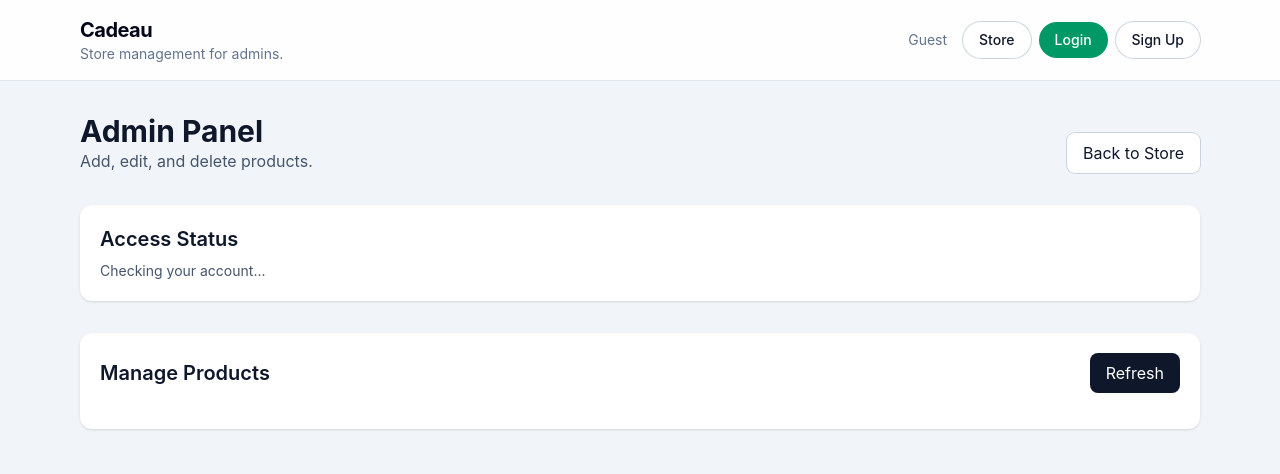
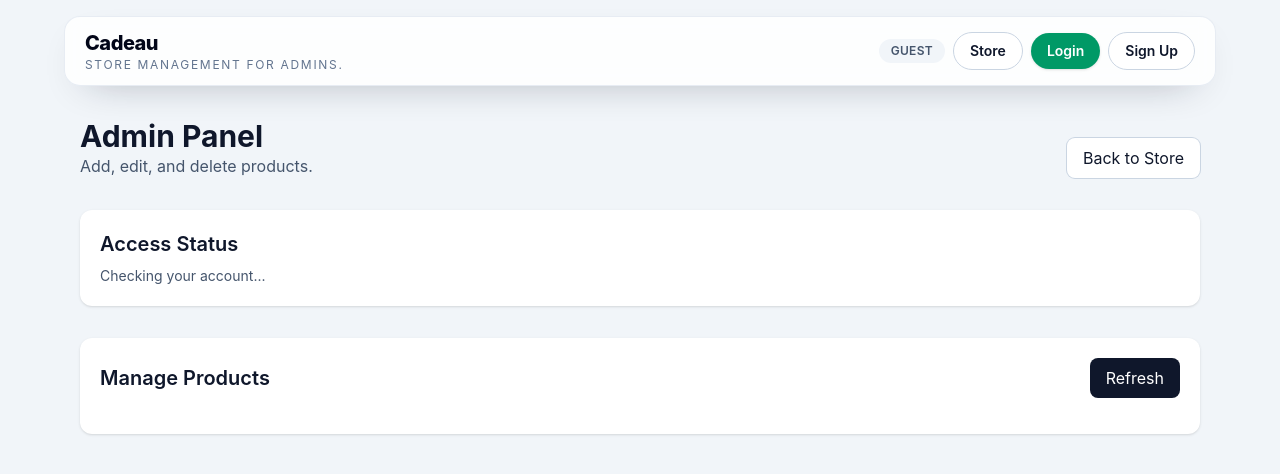
Before and after one commit to mhmadallan/cadeau, a website: page docs/admin.html in a window 1280 px wide. Drawn offline with nearby package versions, Linux system fonts and the light colour scheme; files that its build step writes are made by us from their sources.

Commit message:
Polish navbar visual design across pages

```diff
--- a/docs/admin.html
+++ b/docs/admin.html
@@ -7,19 +7,21 @@
   <link rel="stylesheet" href="./styles.css" />
 </head>
 <body class="min-h-screen bg-slate-100 text-slate-900">
-  <nav class="border-b border-slate-200 bg-white/90 backdrop-blur-sm">
-    <div class="mx-auto flex max-w-6xl flex-col gap-4 px-4 py-4 md:flex-row md:items-center md:justify-between">
-      <div>
-        <a href="./index.html" class="text-xl font-bold tracking-tight text-slate-950">Cadeau</a>
-        <p class="text-sm text-slate-500">Store management for admins.</p>
-      </div>
-      <div class="flex flex-wrap items-center gap-2 md:justify-end">
-        <span id="navUser" class="mr-2 text-sm text-slate-500">Guest</span>
-        <a href="./index.html" class="rounded-full bg-white px-4 py-2 text-sm font-medium text-slate-900 ring-1 ring-slate-300 hover:bg-slate-50">Store</a>
-        <a id="adminLink" href="./admin.html" aria-current="page" class="rounded-full bg-slate-900 px-4 py-2 text-sm font-medium text-white" hidden>Admin</a>
-        <a id="signinLink" href="./signin.html" class="rounded-full bg-emerald-600 px-4 py-2 text-sm font-medium text-white hover:bg-emerald-500">Login</a>
-        <a id="signupLink" href="./signup.html" class="rounded-full bg-white px-4 py-2 text-sm font-medium text-slate-900 ring-1 ring-slate-300 hover:bg-slate-50">Sign Up</a>
-        <button id="logoutBtn" class="rounded-full bg-slate-200 px-4 py-2 text-sm font-medium text-slate-800 hover:bg-slate-300" type="button" hidden>Logout</button>
+  <nav class="sticky top-0 z-20 px-3 pt-3 md:px-4 md:pt-4">
+    <div class="mx-auto max-w-6xl rounded-2xl border border-slate-200/80 bg-white/85 shadow-[0_14px_40px_-24px_rgba(15,23,42,0.45)] backdrop-blur">
+      <div class="flex flex-col gap-3 px-4 py-3 md:flex-row md:items-center md:justify-between md:px-5">
+        <div>
+          <a href="./index.html" class="text-xl font-extrabold tracking-tight text-slate-950">Cadeau</a>
+          <p class="text-xs uppercase tracking-[0.14em] text-slate-500">Store management for admins.</p>
+        </div>
+        <div class="flex flex-wrap items-center gap-2 md:justify-end">
+          <span id="navUser" class="rounded-full bg-slate-100 px-3 py-1 text-xs font-semibold uppercase tracking-wide text-slate-600">Guest</span>
+          <a href="./index.html" class="rounded-full border border-slate-300 bg-white px-4 py-2 text-sm font-semibold text-slate-900 transition hover:-translate-y-0.5 hover:bg-slate-50">Store</a>
+          <a id="adminLink" href="./admin.html" aria-current="page" class="rounded-full bg-slate-900 px-4 py-2 text-sm font-semibold text-white shadow-sm transition hover:-translate-y-0.5 hover:bg-slate-800" hidden>Admin</a>
+          <a id="signinLink" href="./signin.html" class="rounded-full bg-emerald-600 px-4 py-2 text-sm font-semibold text-white shadow-sm transition hover:-translate-y-0.5 hover:bg-emerald-500">Login</a>
+          <a id="signupLink" href="./signup.html" class="rounded-full border border-slate-300 bg-white px-4 py-2 text-sm font-semibold text-slate-900 transition hover:-translate-y-0.5 hover:bg-slate-50">Sign Up</a>
+          <button id="logoutBtn" class="rounded-full bg-slate-200 px-4 py-2 text-sm font-semibold text-slate-800 transition hover:-translate-y-0.5 hover:bg-slate-300" type="button" hidden>Logout</button>
+        </div>
       </div>
     </div>
   </nav>
--- a/docs/edit-product.html
+++ b/docs/edit-product.html
@@ -7,19 +7,21 @@
   <link rel="stylesheet" href="./styles.css" />
 </head>
 <body class="min-h-screen bg-slate-100 text-slate-900">
-  <nav class="border-b border-slate-200 bg-white/90 backdrop-blur-sm">
-    <div class="mx-auto flex max-w-6xl flex-col gap-4 px-4 py-4 md:flex-row md:items-center md:justify-between">
-      <div>
-        <a href="./index.html" class="text-xl font-bold tracking-tight text-slate-950">Cadeau</a>
-        <p class="text-sm text-slate-500">Product editing for administrators.</p>
-      </div>
-      <div class="flex flex-wrap items-center gap-2 md:justify-end">
-        <span id="navUser" class="mr-2 text-sm text-slate-500">Guest</span>
-        <a href="./index.html" class="rounded-full bg-white px-4 py-2 text-sm font-medium text-slate-900 ring-1 ring-slate-300 hover:bg-slate-50">Store</a>
-        <a id="adminLink" href="./admin.html" aria-current="page" class="rounded-full bg-slate-900 px-4 py-2 text-sm font-medium text-white" hidden>Admin</a>
-        <a id="signinLink" href="./signin.html" class="rounded-full bg-emerald-600 px-4 py-2 text-sm font-medium text-white hover:bg-emerald-500">Login</a>
-        <a id="signupLink" href="./signup.html" class="rounded-full bg-white px-4 py-2 text-sm font-medium text-slate-900 ring-1 ring-slate-300 hover:bg-slate-50">Sign Up</a>
-        <button id="logoutBtn" type="button" class="rounded-full bg-slate-200 px-4 py-2 text-sm font-medium text-slate-800 hover:bg-slate-300" hidden>Logout</button>
+  <nav class="sticky top-0 z-20 px-3 pt-3 md:px-4 md:pt-4">
+    <div class="mx-auto max-w-6xl rounded-2xl border border-slate-200/80 bg-white/85 shadow-[0_14px_40px_-24px_rgba(15,23,42,0.45)] backdrop-blur">
+      <div class="flex flex-col gap-3 px-4 py-3 md:flex-row md:items-center md:justify-between md:px-5">
+        <div>
+          <a href="./index.html" class="text-xl font-extrabold tracking-tight text-slate-950">Cadeau</a>
+          <p class="text-xs uppercase tracking-[0.14em] text-slate-500">Product editing for administrators.</p>
+        </div>
+        <div class="flex flex-wrap items-center gap-2 md:justify-end">
+          <span id="navUser" class="rounded-full bg-slate-100 px-3 py-1 text-xs font-semibold uppercase tracking-wide text-slate-600">Guest</span>
+          <a href="./index.html" class="rounded-full border border-slate-300 bg-white px-4 py-2 text-sm font-semibold text-slate-900 transition hover:-translate-y-0.5 hover:bg-slate-50">Store</a>
+          <a id="adminLink" href="./admin.html" aria-current="page" class="rounded-full bg-slate-900 px-4 py-2 text-sm font-semibold text-white shadow-sm transition hover:-translate-y-0.5 hover:bg-slate-800" hidden>Admin</a>
+          <a id="signinLink" href="./signin.html" class="rounded-full bg-emerald-600 px-4 py-2 text-sm font-semibold text-white shadow-sm transition hover:-translate-y-0.5 hover:bg-emerald-500">Login</a>
+          <a id="signupLink" href="./signup.html" class="rounded-full border border-slate-300 bg-white px-4 py-2 text-sm font-semibold text-slate-900 transition hover:-translate-y-0.5 hover:bg-slate-50">Sign Up</a>
+          <button id="logoutBtn" type="button" class="rounded-full bg-slate-200 px-4 py-2 text-sm font-semibold text-slate-800 transition hover:-translate-y-0.5 hover:bg-slate-300" hidden>Logout</button>
+        </div>
       </div>
     </div>
   </nav>
--- a/docs/index.html
+++ b/docs/index.html
@@ -7,19 +7,21 @@
   <link rel="stylesheet" href="./styles.css" />
 </head>
 <body class="min-h-screen bg-slate-100 text-slate-900">
-  <nav class="border-b border-slate-200 bg-white/90 backdrop-blur-sm">
-    <div class="mx-auto flex max-w-6xl flex-col gap-4 px-4 py-4 md:flex-row md:items-center md:justify-between">
-      <div>
-        <a href="./index.html" class="text-xl font-bold tracking-tight text-slate-950">Cadeau</a>
-        <p class="text-sm text-slate-500">Thoughtful gifts, ready to browse.</p>
-      </div>
-      <div class="flex flex-wrap items-center gap-2 md:justify-end">
-        <span id="navUser" class="mr-2 text-sm text-slate-500">Guest</span>
-        <a href="./index.html" aria-current="page" class="rounded-full bg-slate-900 px-4 py-2 text-sm font-medium text-white">Store</a>
-        <a id="adminLink" href="./admin.html" class="rounded-full bg-white px-4 py-2 text-sm font-medium text-slate-900 ring-1 ring-slate-300 hover:bg-slate-50" hidden>Admin</a>
-        <a id="signinLink" href="./signin.html" class="rounded-full bg-emerald-600 px-4 py-2 text-sm font-medium text-white hover:bg-emerald-500">Login</a>
-        <a id="signupLink" href="./signup.html" class="rounded-full bg-white px-4 py-2 text-sm font-medium text-slate-900 ring-1 ring-slate-300 hover:bg-slate-50">Sign Up</a>
-        <button id="logoutBtn" type="button" class="rounded-full bg-slate-200 px-4 py-2 text-sm font-medium text-slate-800 hover:bg-slate-300" hidden>Logout</button>
+  <nav class="sticky top-0 z-20 px-3 pt-3 md:px-4 md:pt-4">
+    <div class="mx-auto max-w-6xl rounded-2xl border border-slate-200/80 bg-white/85 shadow-[0_14px_40px_-24px_rgba(15,23,42,0.45)] backdrop-blur">
+      <div class="flex flex-col gap-3 px-4 py-3 md:flex-row md:items-center md:justify-between md:px-5">
+        <div>
+          <a href="./index.html" class="text-xl font-extrabold tracking-tight text-slate-950">Cadeau</a>
+          <p class="text-xs uppercase tracking-[0.14em] text-slate-500">Thoughtful gifts, ready to browse.</p>
+        </div>
+        <div class="flex flex-wrap items-center gap-2 md:justify-end">
+          <span id="navUser" class="rounded-full bg-slate-100 px-3 py-1 text-xs font-semibold uppercase tracking-wide text-slate-600">Guest</span>
+          <a href="./index.html" aria-current="page" class="rounded-full bg-slate-900 px-4 py-2 text-sm font-semibold text-white shadow-sm transition hover:-translate-y-0.5 hover:bg-slate-800">Store</a>
+          <a id="adminLink" href="./admin.html" class="rounded-full border border-slate-300 bg-white px-4 py-2 text-sm font-semibold text-slate-900 transition hover:-translate-y-0.5 hover:bg-slate-50" hidden>Admin</a>
+          <a id="signinLink" href="./signin.html" class="rounded-full bg-emerald-600 px-4 py-2 text-sm font-semibold text-white shadow-sm transition hover:-translate-y-0.5 hover:bg-emerald-500">Login</a>
+          <a id="signupLink" href="./signup.html" class="rounded-full border border-slate-300 bg-white px-4 py-2 text-sm font-semibold text-slate-900 transition hover:-translate-y-0.5 hover:bg-slate-50">Sign Up</a>
+          <button id="logoutBtn" type="button" class="rounded-full bg-slate-200 px-4 py-2 text-sm font-semibold text-slate-800 transition hover:-translate-y-0.5 hover:bg-slate-300" hidden>Logout</button>
+        </div>
       </div>
     </div>
   </nav>
--- a/docs/signin.html
+++ b/docs/signin.html
@@ -7,19 +7,21 @@
   <link rel="stylesheet" href="./styles.css" />
 </head>
 <body class="min-h-screen bg-slate-100 text-slate-900">
-  <nav class="border-b border-slate-200 bg-white/90 backdrop-blur-sm">
-    <div class="mx-auto flex max-w-6xl flex-col gap-4 px-4 py-4 md:flex-row md:items-center md:justify-between">
-      <div>
-        <a href="./index.html" class="text-xl font-bold tracking-tight text-slate-950">Cadeau</a>
-        <p class="text-sm text-slate-500">Access your account from anywhere.</p>
-      </div>
-      <div class="flex flex-wrap items-center gap-2 md:justify-end">
-        <span id="navUser" class="mr-2 text-sm text-slate-500">Guest</span>
-        <a href="./index.html" class="rounded-full bg-white px-4 py-2 text-sm font-medium text-slate-900 ring-1 ring-slate-300 hover:bg-slate-50">Store</a>
-        <a id="adminLink" href="./admin.html" class="rounded-full bg-white px-4 py-2 text-sm font-medium text-slate-900 ring-1 ring-slate-300 hover:bg-slate-50" hidden>Admin</a>
-        <a id="signinLink" href="./signin.html" aria-current="page" class="rounded-full bg-slate-900 px-4 py-2 text-sm font-medium text-white">Login</a>
-        <a id="signupLink" href="./signup.html" class="rounded-full bg-white px-4 py-2 text-sm font-medium text-slate-900 ring-1 ring-slate-300 hover:bg-slate-50">Sign Up</a>
-        <button id="logoutBtn" type="button" class="rounded-full bg-slate-200 px-4 py-2 text-sm font-medium text-slate-800 hover:bg-slate-300" hidden>Logout</button>
+  <nav class="sticky top-0 z-20 px-3 pt-3 md:px-4 md:pt-4">
+    <div class="mx-auto max-w-6xl rounded-2xl border border-slate-200/80 bg-white/85 shadow-[0_14px_40px_-24px_rgba(15,23,42,0.45)] backdrop-blur">
+      <div class="flex flex-col gap-3 px-4 py-3 md:flex-row md:items-center md:justify-between md:px-5">
+        <div>
+          <a href="./index.html" class="text-xl font-extrabold tracking-tight text-slate-950">Cadeau</a>
+          <p class="text-xs uppercase tracking-[0.14em] text-slate-500">Access your account from anywhere.</p>
+        </div>
+        <div class="flex flex-wrap items-center gap-2 md:justify-end">
+          <span id="navUser" class="rounded-full bg-slate-100 px-3 py-1 text-xs font-semibold uppercase tracking-wide text-slate-600">Guest</span>
+          <a href="./index.html" class="rounded-full border border-slate-300 bg-white px-4 py-2 text-sm font-semibold text-slate-900 transition hover:-translate-y-0.5 hover:bg-slate-50">Store</a>
+          <a id="adminLink" href="./admin.html" class="rounded-full border border-slate-300 bg-white px-4 py-2 text-sm font-semibold text-slate-900 transition hover:-translate-y-0.5 hover:bg-slate-50" hidden>Admin</a>
+          <a id="signinLink" href="./signin.html" aria-current="page" class="rounded-full bg-slate-900 px-4 py-2 text-sm font-semibold text-white shadow-sm transition hover:-translate-y-0.5 hover:bg-slate-800">Login</a>
+          <a id="signupLink" href="./signup.html" class="rounded-full border border-slate-300 bg-white px-4 py-2 text-sm font-semibold text-slate-900 transition hover:-translate-y-0.5 hover:bg-slate-50">Sign Up</a>
+          <button id="logoutBtn" type="button" class="rounded-full bg-slate-200 px-4 py-2 text-sm font-semibold text-slate-800 transition hover:-translate-y-0.5 hover:bg-slate-300" hidden>Logout</button>
+        </div>
       </div>
     </div>
   </nav>
--- a/docs/signup.html
+++ b/docs/signup.html
@@ -7,19 +7,21 @@
   <link rel="stylesheet" href="./styles.css" />
 </head>
 <body class="min-h-screen bg-slate-100 text-slate-900">
-  <nav class="border-b border-slate-200 bg-white/90 backdrop-blur-sm">
-    <div class="mx-auto flex max-w-6xl flex-col gap-4 px-4 py-4 md:flex-row md:items-center md:justify-between">
-      <div>
-        <a href="./index.html" class="text-xl font-bold tracking-tight text-slate-950">Cadeau</a>
-        <p class="text-sm text-slate-500">Create an account to start shopping.</p>
-      </div>
-      <div class="flex flex-wrap items-center gap-2 md:justify-end">
-        <span id="navUser" class="mr-2 text-sm text-slate-500">Guest</span>
-        <a href="./index.html" class="rounded-full bg-white px-4 py-2 text-sm font-medium text-slate-900 ring-1 ring-slate-300 hover:bg-slate-50">Store</a>
-        <a id="adminLink" href="./admin.html" class="rounded-full bg-white px-4 py-2 text-sm font-medium text-slate-900 ring-1 ring-slate-300 hover:bg-slate-50" hidden>Admin</a>
-        <a id="signinLink" href="./signin.html" class="rounded-full bg-white px-4 py-2 text-sm font-medium text-slate-900 ring-1 ring-slate-300 hover:bg-slate-50">Login</a>
-        <a id="signupLink" href="./signup.html" aria-current="page" class="rounded-full bg-slate-900 px-4 py-2 text-sm font-medium text-white">Sign Up</a>
-        <button id="logoutBtn" type="button" class="rounded-full bg-slate-200 px-4 py-2 text-sm font-medium text-slate-800 hover:bg-slate-300" hidden>Logout</button>
+  <nav class="sticky top-0 z-20 px-3 pt-3 md:px-4 md:pt-4">
+    <div class="mx-auto max-w-6xl rounded-2xl border border-slate-200/80 bg-white/85 shadow-[0_14px_40px_-24px_rgba(15,23,42,0.45)] backdrop-blur">
+      <div class="flex flex-col gap-3 px-4 py-3 md:flex-row md:items-center md:justify-between md:px-5">
+        <div>
+          <a href="./index.html" class="text-xl font-extrabold tracking-tight text-slate-950">Cadeau</a>
+          <p class="text-xs uppercase tracking-[0.14em] text-slate-500">Create an account to start shopping.</p>
+        </div>
+        <div class="flex flex-wrap items-center gap-2 md:justify-end">
+          <span id="navUser" class="rounded-full bg-slate-100 px-3 py-1 text-xs font-semibold uppercase tracking-wide text-slate-600">Guest</span>
+          <a href="./index.html" class="rounded-full border border-slate-300 bg-white px-4 py-2 text-sm font-semibold text-slate-900 transition hover:-translate-y-0.5 hover:bg-slate-50">Store</a>
+          <a id="adminLink" href="./admin.html" class="rounded-full border border-slate-300 bg-white px-4 py-2 text-sm font-semibold text-slate-900 transition hover:-translate-y-0.5 hover:bg-slate-50" hidden>Admin</a>
+          <a id="signinLink" href="./signin.html" class="rounded-full border border-slate-300 bg-white px-4 py-2 text-sm font-semibold text-slate-900 transition hover:-translate-y-0.5 hover:bg-slate-50">Login</a>
+          <a id="signupLink" href="./signup.html" aria-current="page" class="rounded-full bg-slate-900 px-4 py-2 text-sm font-semibold text-white shadow-sm transition hover:-translate-y-0.5 hover:bg-slate-800">Sign Up</a>
+          <button id="logoutBtn" type="button" class="rounded-full bg-slate-200 px-4 py-2 text-sm font-semibold text-slate-800 transition hover:-translate-y-0.5 hover:bg-slate-300" hidden>Logout</button>
+        </div>
       </div>
     </div>
   </nav>
```
